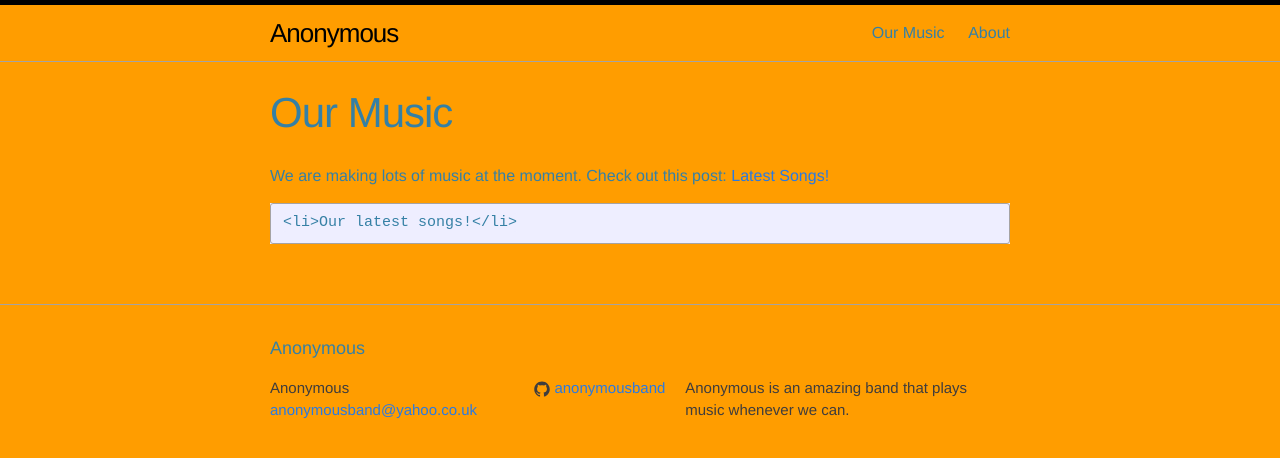
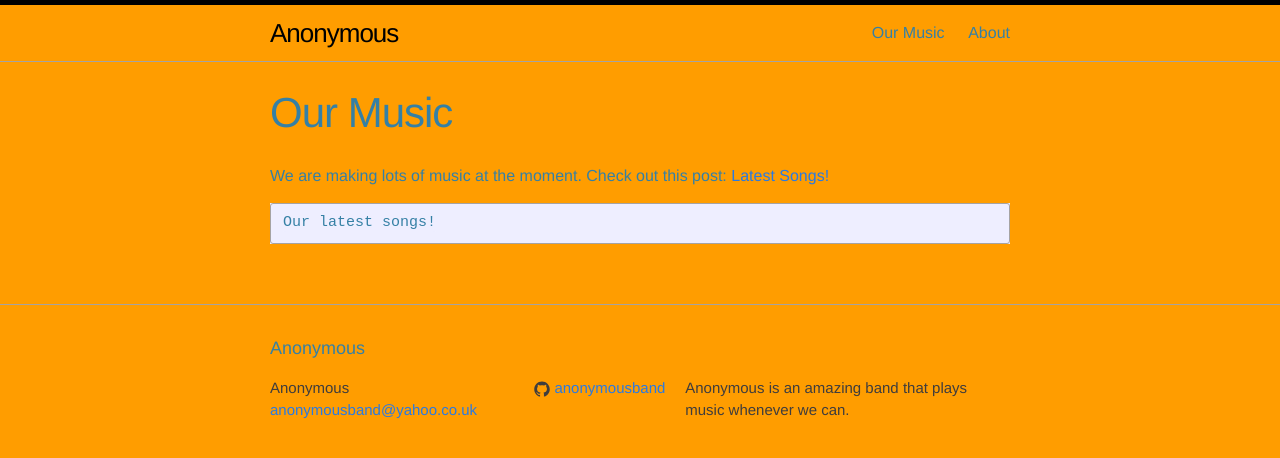
Before and after one commit to anonymousband/anonymousband.github.io, a Jekyll site: the page built from songs/index.md, in a window 1280 px wide. Shown: the top 458 px of the page. Built offline with Jekyll 4.4.1, drawn with Linux system fonts in a browser that asks for light colours.

Commit message:
Update index.md

```diff
--- a/songs/index.md
+++ b/songs/index.md
@@ -7,5 +7,5 @@ We are making lots of music at the moment. Check out this post:
 [Latest Songs!]({{ site.baseurl }}{% post_url 2017-01-29-latest-songs %})
 
 {% for post in site.categories.songs %}
-    <li>{{ post.title }}</li>
+    {{ post.title }}
 {% endfor %}
```
